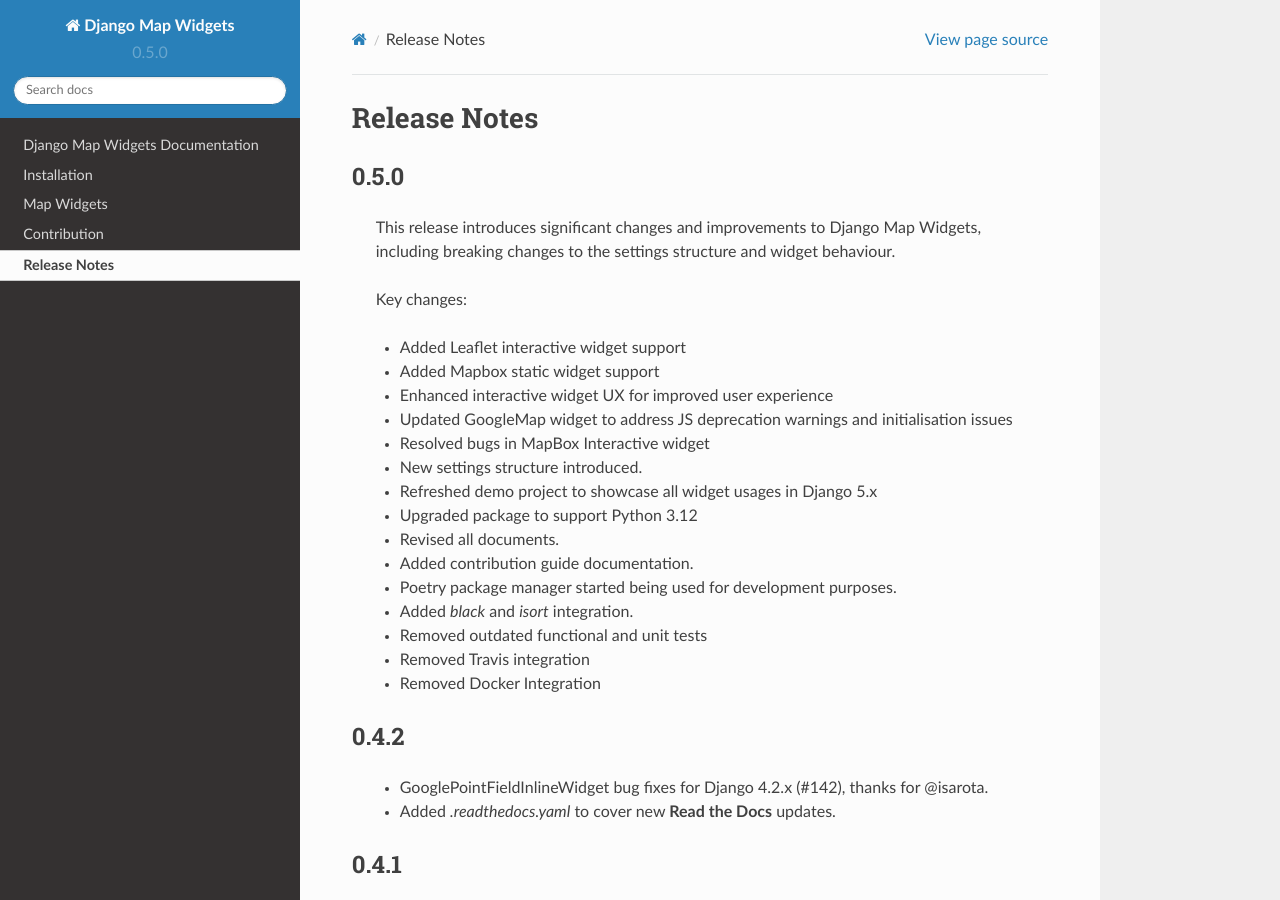
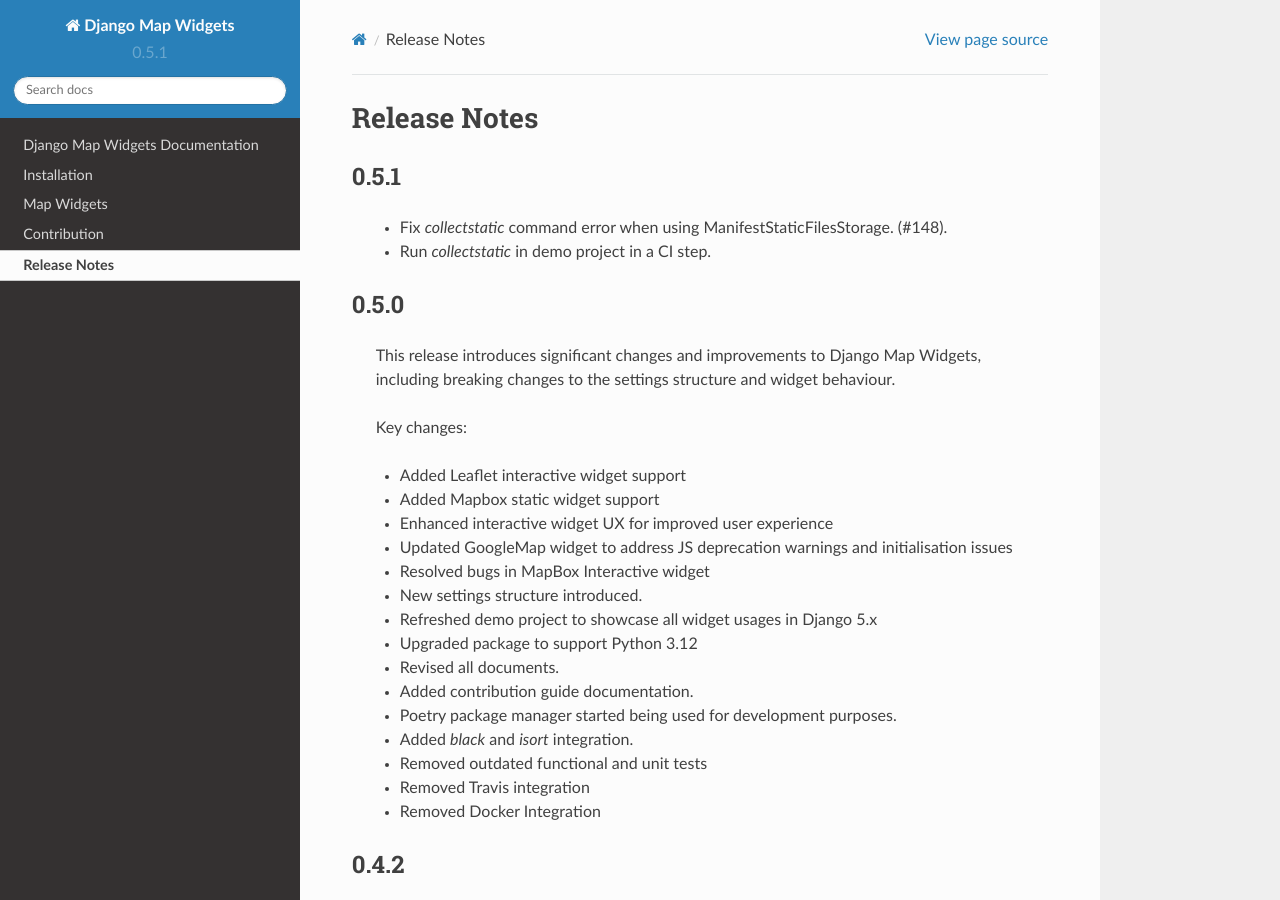
Before and after one commit to erdem/django-map-widgets, a Sphinx documentation site: the page built from docs/releases/index.rst, in a window 1280 px wide and 900 px high. Built offline with Sphinx 7.4.7 and the Read the Docs theme 2.0.0, drawn with Linux system fonts in a browser that asks for light colours.

Commit message:
update ci.yml and setup.py for new release

```diff
--- a/docs/conf.py
+++ b/docs/conf.py
@@ -54,9 +54,9 @@
 # built documents.
 #
 # The short X.Y version.
-version = "0.5.0"
+version = "0.5.1"
 # The full version, including alpha/beta/rc tags.
-release = "0.5.0"
+release = "0.5.1"
 
 # The language for content autogenerated by Sphinx. Refer to documentation
 # for a list of supported languages.
--- a/docs/releases/index.rst
+++ b/docs/releases/index.rst
@@ -1,6 +1,13 @@
 =============
 Release Notes
 =============
+
+0.5.1
+^^^^^
+
+    - Fix `collectstatic` command error when using ManifestStaticFilesStorage. (#148).
+    - Run `collectstatic` in demo project in a CI step.
+
 
 0.5.0
 ^^^^^
--- a/setup.py
+++ b/setup.py
@@ -2,7 +2,7 @@
 
 from setuptools import find_packages, setup
 
-VERSION = (0, 5, 0)
+VERSION = (0, 5, 1)
 __version__ = ".".join(map(str, VERSION))
 
 
```
Also changed, not shown: 1 other file.
